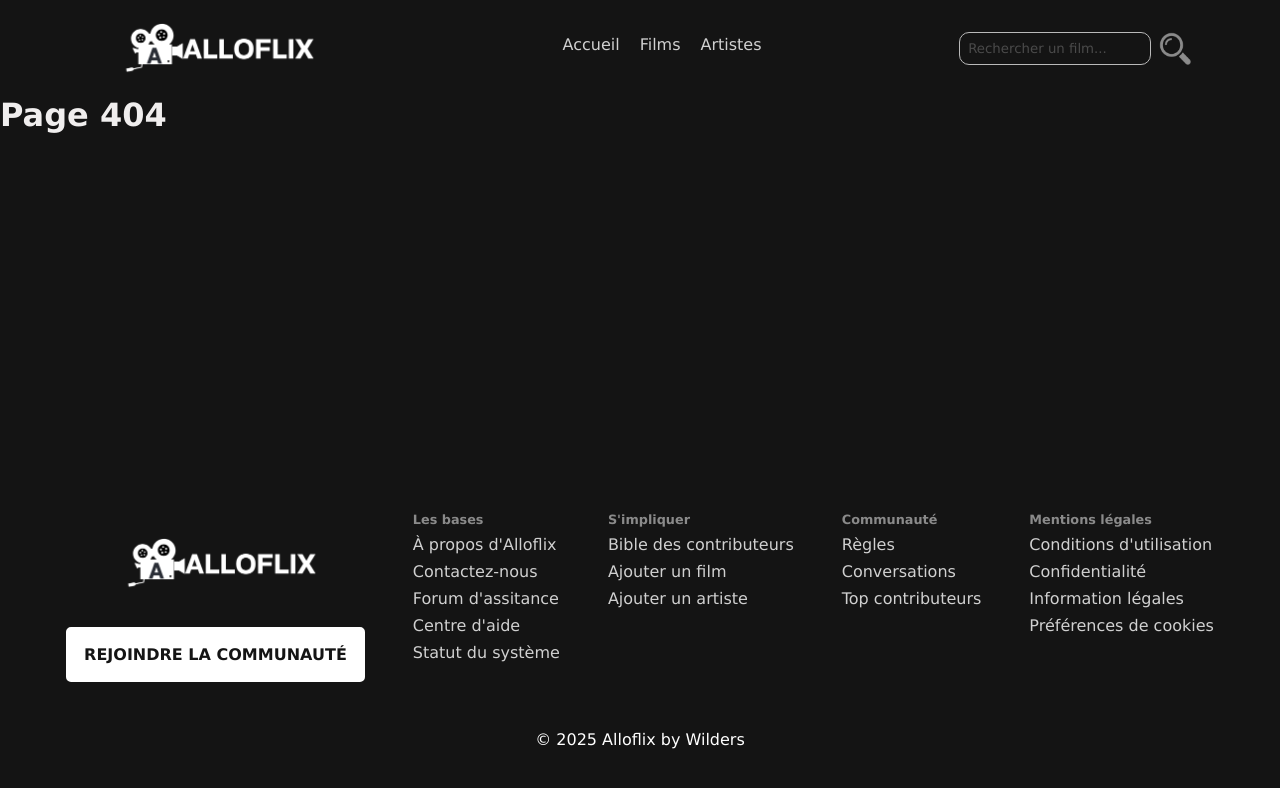
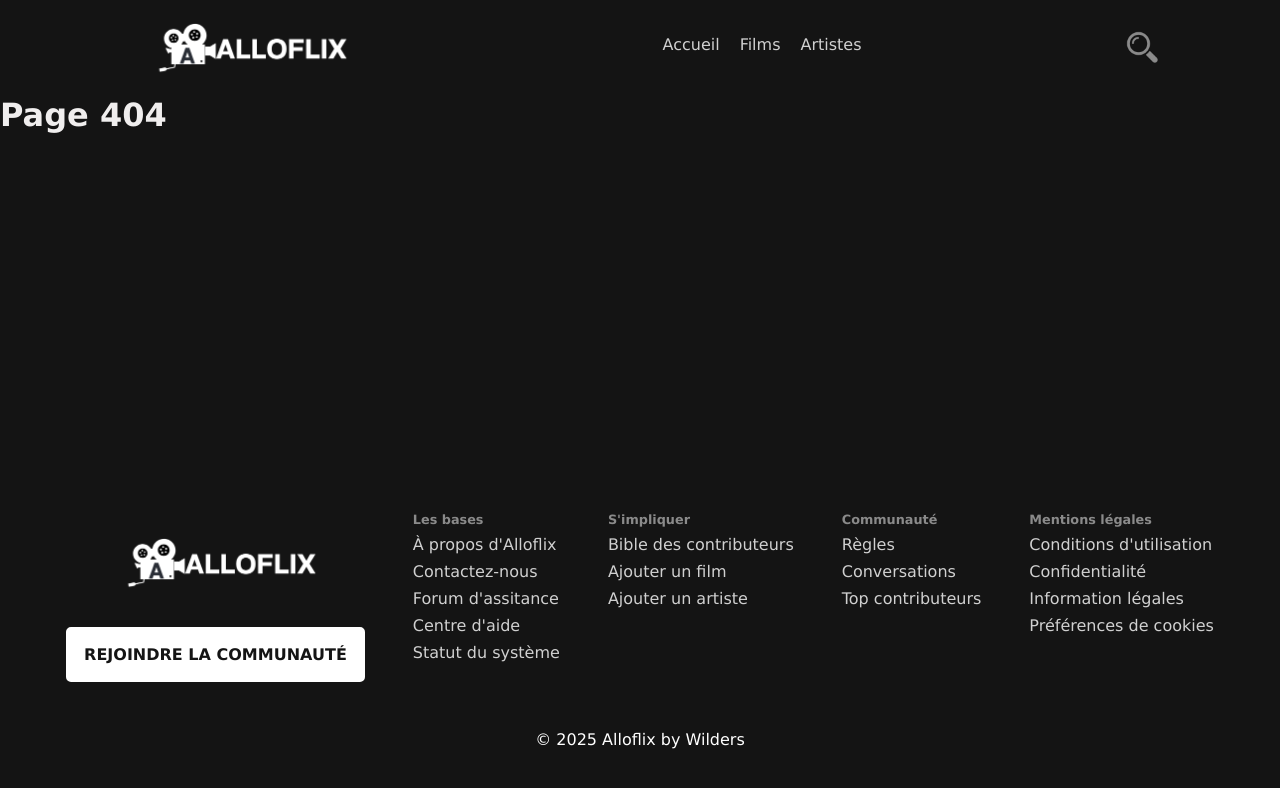
Before and after one commit to Clarelle974/Alloflix, a React (Vite) app in the folder client/: page / in a window 1280 px wide. Shown: the top 788 px of the page. Built offline with nearby package versions, Linux system fonts and the light colour scheme; no server answers.

Commit message:
when I click on the searchIcon, the navBar searchIcon appears

```diff
--- a/client/src/components/Navbar.tsx
+++ b/client/src/components/Navbar.tsx
@@ -6,10 +6,7 @@ import Logo from "../assets/images/Alloflix_logo.png";
 export default function Navbar() {
   const [isMoviesDropdownVisible, setMoviesDropdownVisible] = useState(false);
   const [isArtistsDropdownVisible, setArtistsDropdownVisible] = useState(false);
-  // const [searchBarView, setSearchBarView] = useState(false);
-  // const handleClickSearchIcon = () => {
-  //   setSearchBarView(true);
-  // };
+  const [searchBarView, setSearchBarView] = useState(false);
 
   const handleMoviesMouseEnter = () => {
     setMoviesDropdownVisible(true);
@@ -25,6 +22,10 @@ export default function Navbar() {
 
   const handleArtistsMouseLeave = () => {
     setArtistsDropdownVisible(false);
+  };
+
+  const handleClickSearchIcon = () => {
+    setSearchBarView(!searchBarView);
   };
 
   return (
@@ -78,10 +79,11 @@ export default function Navbar() {
         <input
           type="text"
           placeholder="Rechercher un film..."
-          // className="input-navbar"
-          // className="hide"
+          className={searchBarView ? "" : "hide"}
         />
-        <img src="src/assets/images/search-icon.png" alt="" />
+        <button type="button" onClick={handleClickSearchIcon}>
+          <img src="src/assets/images/search-icon.png" alt="" />
+        </button>
       </div>
     </nav>
   );
--- a/client/src/styles/navbar.css
+++ b/client/src/styles/navbar.css
@@ -39,9 +39,14 @@
   display: flex;
 }
 
+.hide {
+  display: none;
+}
+
 .searchnav > input::placeholder {
   opacity: 0.8;
 }
+
 .searchnav > input {
   padding: 0.5rem;
   background-color: transparent;
@@ -53,9 +58,17 @@
   opacity: 0.7;
 }
 
-.searchnav > img {
+.searchnav > button {
+  background: none;
+  border: none;
+  outline: none;
+  box-shadow: none;
+}
+
+.searchnav > button:hover {
+  cursor: pointer;
+}
+
+.searchnav > button > img {
   width: 2rem;
 }
-.hide {
-  display: none;
-}
```
